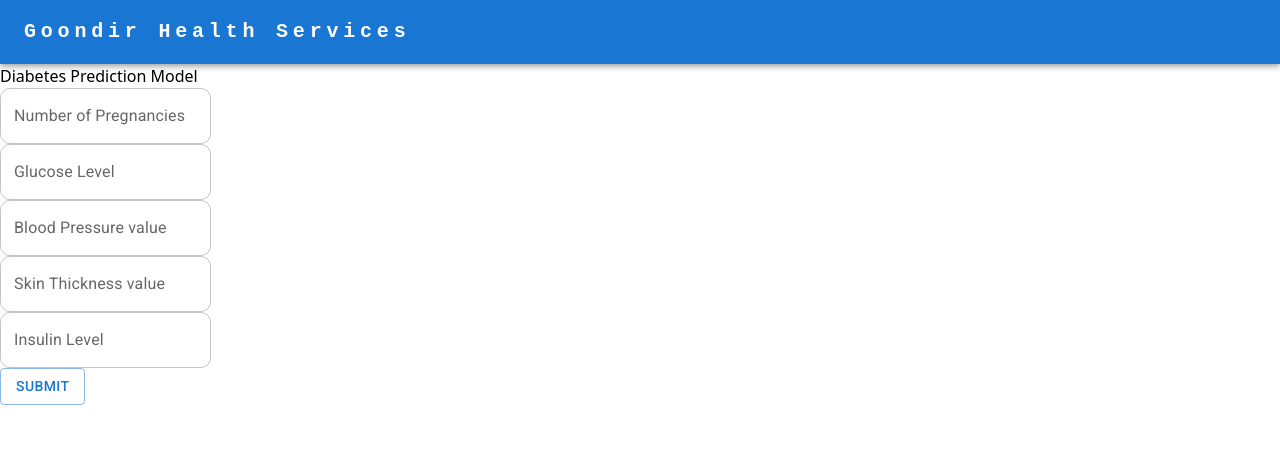
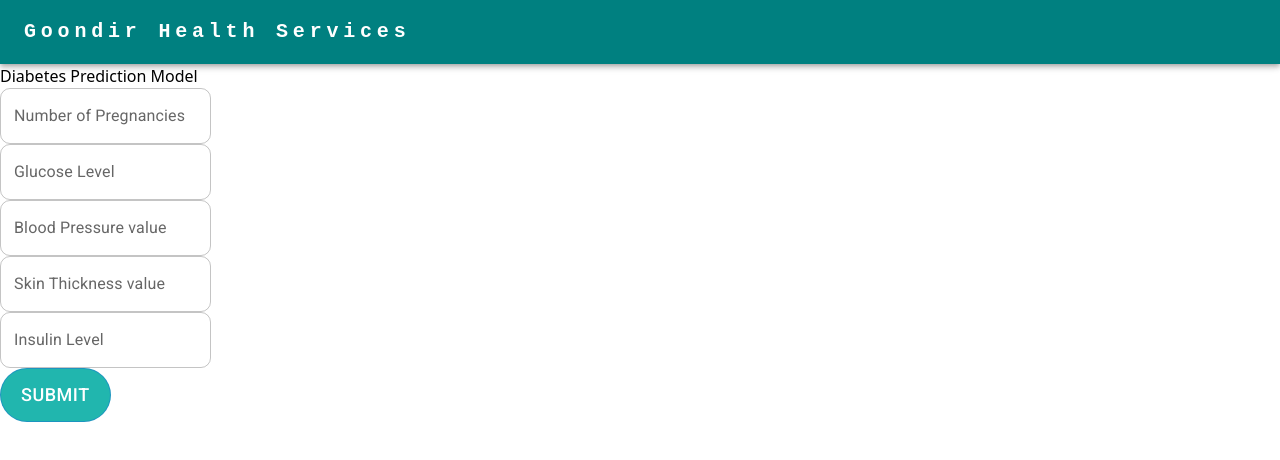
Before and after one commit to Krishna311203/diabetes-predicition-project-main, a React (Vite) app: page / in a window 1280 px wide. Shown: the top 460 px of the page. Built offline with nearby package versions, Linux system fonts and the light colour scheme.

Commit message:
added loader

```diff
--- a/src/App.jsx
+++ b/src/App.jsx
@@ -1,12 +1,27 @@
-import { useState } from 'react'
+import { useState , useEffect } from 'react'
 import Navbar from './Navbar'
 import Form from './Form'
+import Preloader from './Preloader/Preloader'
 function App() {
+
+  const [loader , setLoader] = useState(true)
+
+   useEffect(() => {
+     setInterval(() => {
+      setLoader(false)
+     }, 1500);
+
+   }, [])
 
   return (
     <>
-       <Navbar></Navbar>
-       <Form></Form>
+      {
+        loader ? (<Preloader></Preloader>) :
+        (<div>
+         <Navbar></Navbar>
+          <Form></Form>
+        </div>)
+      }
     </>
   )
 }
--- a/src/Form.jsx
+++ b/src/Form.jsx
@@ -57,7 +57,6 @@
               InputProps={{
                 style: {
                   borderRadius: "10px",
-
                 },
               }}
               label="Glucose Level"
@@ -80,7 +79,6 @@
               InputProps={{
                 style: {
                   borderRadius: "10px",
-
                 },
               }}
               label="Blood Pressure value"
@@ -103,7 +101,6 @@
               InputProps={{
                 style: {
                   borderRadius: "10px",
-
                 },
               }}
               label="Skin Thickness value"
@@ -126,7 +123,6 @@
               InputProps={{
                 style: {
                   borderRadius: "10px",
-
                 },
               }}
               label="Insulin Level"
@@ -143,7 +139,17 @@
             ) : null}
           </div>
 
-          <Button variant="outlined" type="submit">
+          <Button
+            variant="outlined"
+            type="submit"
+            style={{
+              borderRadius: 35,
+              backgroundColor: "#21b6ae",
+              color:"white",
+              padding: "10px 20px",
+              fontSize: "18px",
+            }}
+          >
             Submit
           </Button>
         </form>
--- a/src/Navbar.jsx
+++ b/src/Navbar.jsx
@@ -37,7 +37,11 @@
 
   return (
     <>
-      <AppBar position="static">
+      <AppBar position="static"
+      sx={{
+        background: "#008080",
+      }}
+      >
         <Container maxWidth="xl">
           <Toolbar disableGutters>
             {/* <AdbIcon sx={{ display: { xs: "none", md: "flex" }, mr: 1 }} /> */}
--- /dev/null
+++ b/src/Preloader/Preloader.css
@@ -0,0 +1,24 @@
+.loading-animation {
+  font-size: 30px;
+  animation-duration: 2.5s;
+  animation-name: loading;
+  color: teal;
+}
+
+@keyframes loading {
+  0% {
+    font-size: 30px;
+  }
+  25% {
+    font-size: 38px;
+  }
+  50% {
+    font-size: 30px;
+  }
+  75% {
+    font-size: 38px;
+  }
+  100% {
+    font-size: 30px;
+  }
+}
--- /dev/null
+++ b/src/Preloader/Preloader.jsx
@@ -0,0 +1,17 @@
+import React from "react";
+import "./preloader.css";
+const Preloader = () => {
+  return (
+    <>
+      <div className="text-center w-screen h-screen flex items-center justify-center bgkr">
+        <div className="">
+          <p className="font-bold  loading-animation">
+            Diabetes Prediction Application
+          </p>
+        </div>
+      </div>
+    </>
+  );
+};
+
+export default Preloader;
```
Also changed, not shown: src/index.css (line endings or trailing spaces).
